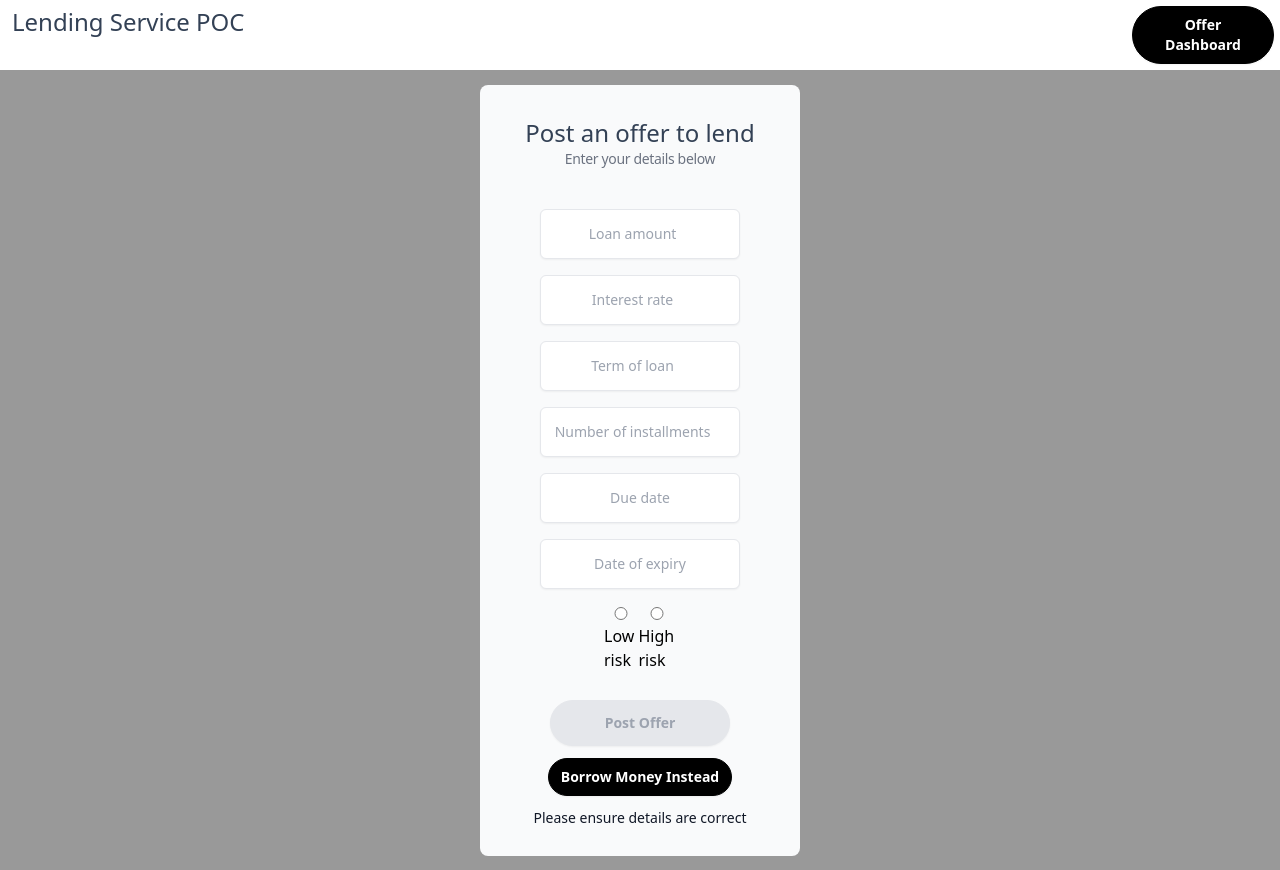
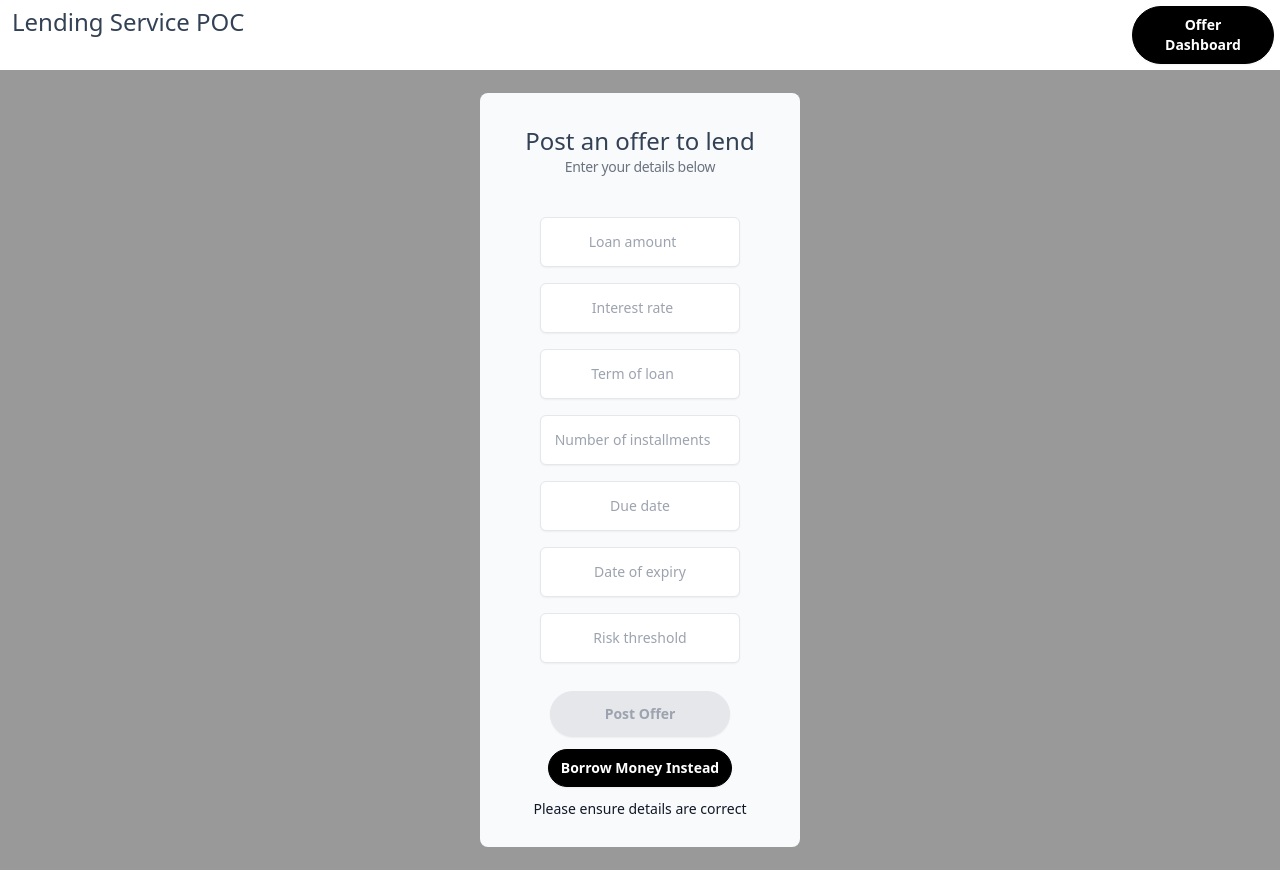
Before and after one commit to metalpipemomo/lending-poc, a Next.js app in the folder apps/web/: page /dashboard/create in a window 1280 px wide. Built offline with nearby package versions, Linux system fonts and the light colour scheme.

Commit message:
scrapped radio buttons for new offer due to react-hook-form bug with not being able to distinguish radio selection result, using text input instead with validation for keywords.

```diff
--- a/apps/web/app/components/MakeNewOffer.tsx
+++ b/apps/web/app/components/MakeNewOffer.tsx
@@ -80,6 +80,9 @@ const MakeNewOffer = () => {
     // For borrows: add issue date and need to add riskLevel based on risk assessment code
     // For loans: need to add the issue date
     console.log("Form submitted: ", data);
+
+    const selectedRiskLevel = getValues('riskLevel');
+    console.log("radio data: ", selectedRiskLevel)
 
     // Distinguish what type of offer this is and generate non-inputted fields to complete post data obj
     // if(isLoan){
@@ -271,33 +274,21 @@ const MakeNewOffer = () => {
                 {/* RISK INPUT DIV -> ONLY NEED TO SHOW ON LOAN OFFER NOT BORROW OFFER  */}
                 {isLoan &&
                 <>
-                  <div className="my-4 flex flex-row justify-between px-16 mb-4 pt-0.5">
-                    <div className="inline flex flex-col items-center gap-1">
+                  <div className="my-4">
                   <input
                     {...register("riskLevel", {
-                          required: "Risk threshold is required"
+                      required: "Risk threshold is required",
+                      validate: (fieldValue) => {
+                        return (fieldValue == "high-risk" || fieldValue == "low-risk") || "Please enter either low-risk or high-risk.";
+                      }
+
                     })}
-                        type="radio"
-                        id="low-risk"
+                    type="text"
                     placeholder="Risk threshold"
-                        className="inline w-full rounded-md py-3 text-center bg-white text-gray-900 placeholder:text-gray-400 sm:text-sm sm:leading-6 focus:outline-none focus:ring-transparent focus:border-transparent"
+                    className="block w-full rounded-md border py-3 text-center bg-white text-gray-900 shadow-sm placeholder:text-gray-400 sm:text-sm sm:leading-6 focus:outline-none focus:ring-transparent focus:border-transparent"
                   />
-                      <label className="" htmlFor="low-risk">Low risk</label>
+                  <p className="text-red-700 text-sm mt-1">{`${errors.riskLevel?.message || ''}`}</p>
                 </div>
-                    <div className="inline flex flex-col items-center gap-1">
-                      <input
-                        {...register("riskLevel", {
-                          required: "Risk threshold is required"
-                        })}
-                        type="radio"
-                        id="high-risk"
-                        placeholder="Risk threshold"
-                        className="inline w-full rounded-md py-3 text-center bg-white text-gray-900 placeholder:text-gray-400 sm:text-sm sm:leading-6 focus:outline-none focus:ring-transparent focus:border-transparent"
-                      />
-                      <label htmlFor="high-risk" className="">High risk</label>
-                    </div>
-                  </div>
-                  <p className="text-red-700 text-sm mt-1 block text-center">{`${errors.riskLevel?.message || ''}`}</p>
                 </>
                 }
               </div>
@@ -386,3 +377,39 @@ export default MakeNewOffer
 //   riskLevel: "low-risk",
 //   expiryDate: "2024-09-09"
 // };
+
+
+// RADIO BUTTON APPROACH WAS NOT WORKING QUICK ENOUGH SCRAPPED FOR NOW
+// {isLoan &&
+//   <>
+//     <div className="my-4 flex flex-row justify-between px-16 mb-4 pt-0.5">
+//       <div className="inline flex flex-col items-center gap-1">
+//         <input
+//           {...register("riskLevel", {
+//             required: "Risk threshold is required"
+//           })}
+//           type="radio"
+//           id="low-risk"
+//           name={'lowRisk'}
+//           placeholder="Risk threshold"
+//           className="inline w-full rounded-md py-3 text-center bg-white text-gray-900 placeholder:text-gray-400 sm:text-sm sm:leading-6 focus:outline-none focus:ring-transparent focus:border-transparent"
+//         />
+//         <label className="" htmlFor="low-risk">Low risk</label>
+//       </div>
+//       <div className="inline flex flex-col items-center gap-1">
+//         <input
+//           {...register("riskLevel", {
+//             required: "Risk threshold is required"
+//           })}
+//           type="radio"
+//           id="high-risk"
+//           name={'highRisk'}
+//           placeholder="Risk threshold"
+//           className="inline w-full rounded-md py-3 text-center bg-white text-gray-900 placeholder:text-gray-400 sm:text-sm sm:leading-6 focus:outline-none focus:ring-transparent focus:border-transparent"
+//         />
+//         <label htmlFor="high-risk" className="">High risk</label>
+//       </div>
+//     </div>
+//     <p className="text-red-700 text-sm mt-1 block text-center">{`${errors.riskLevel?.message || ''}`}</p>
+//   </>
+//   }
```
Lines whose indentation alone changed are shown as unchanged.
